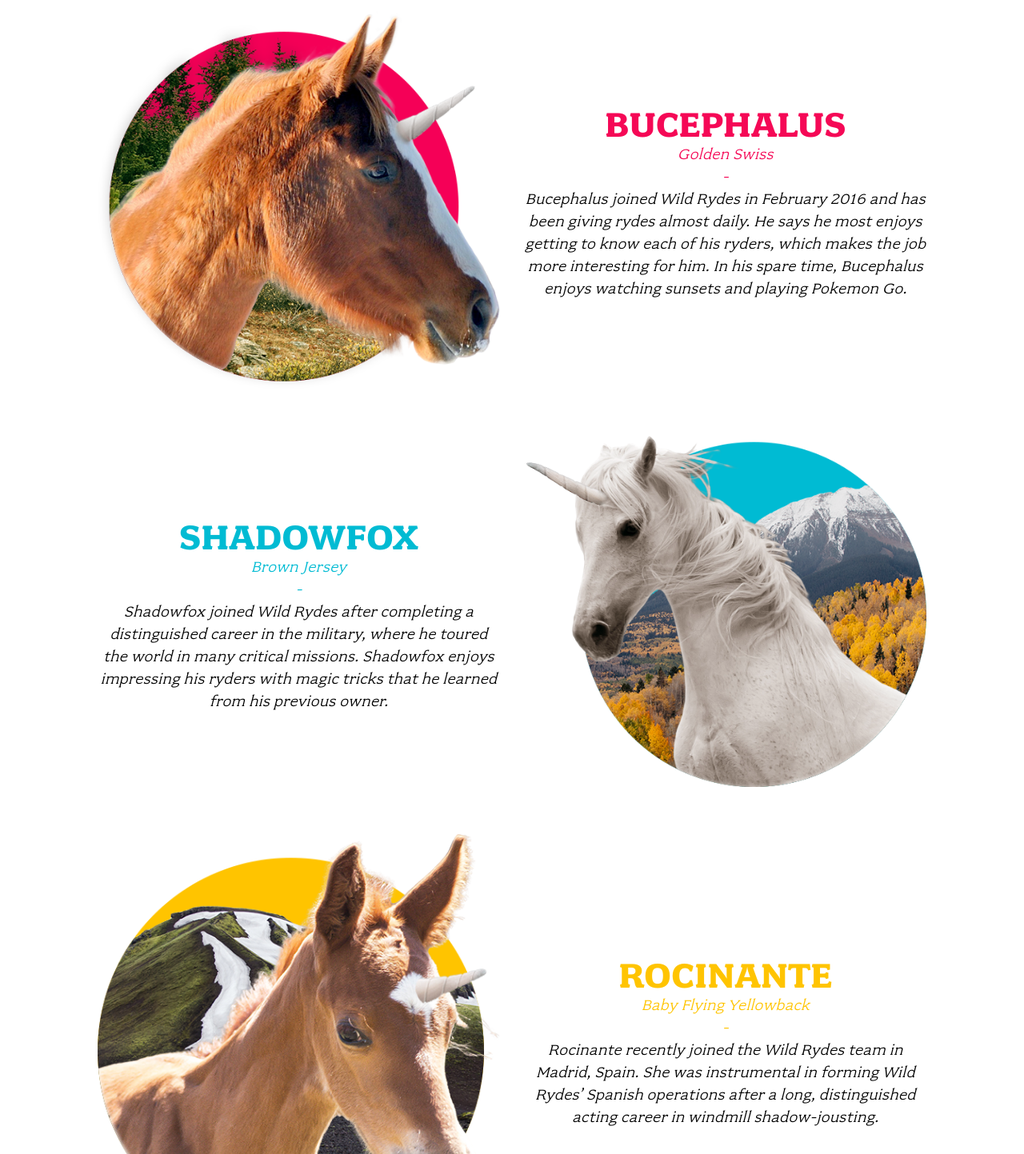
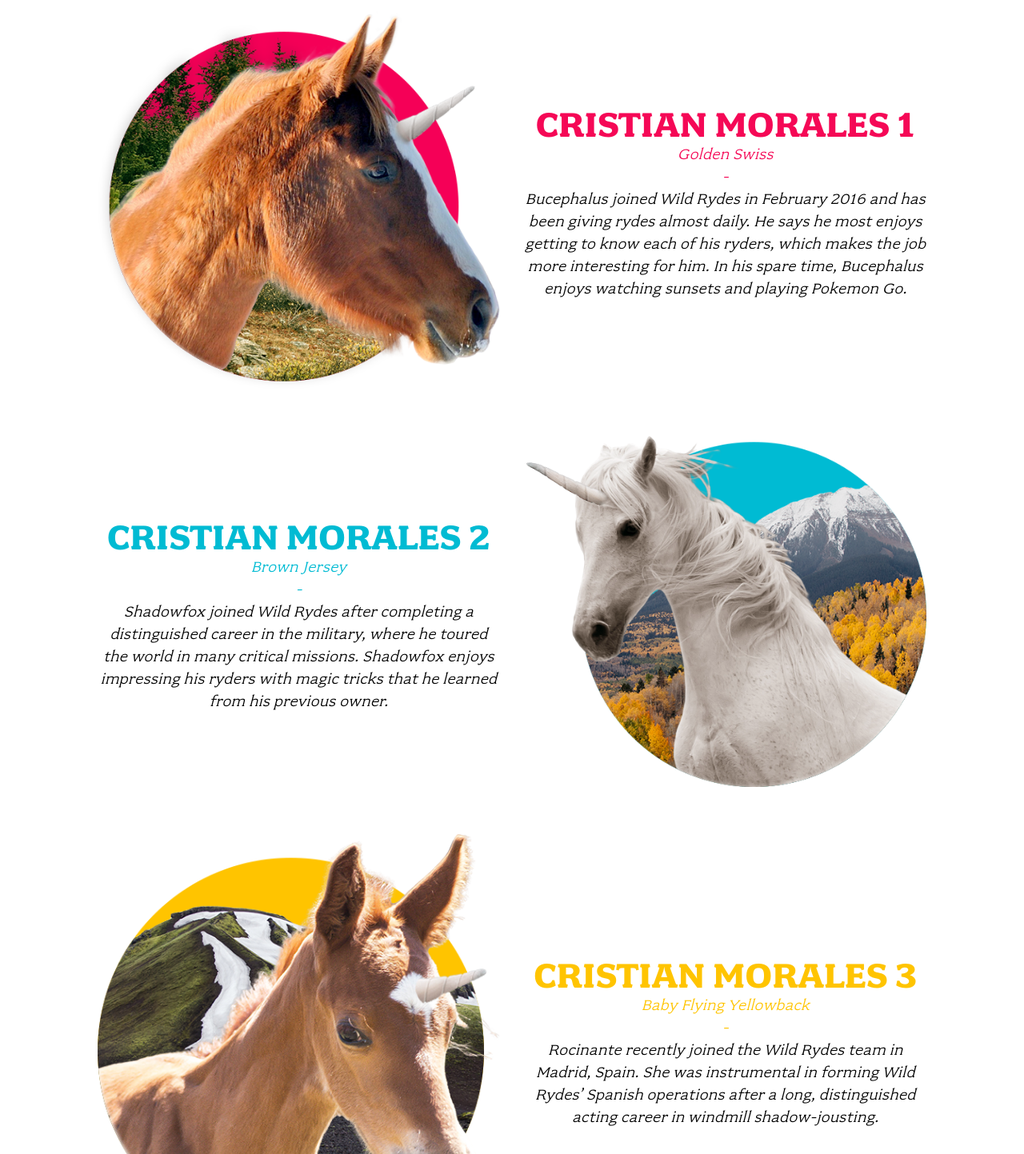
Before and after one commit to Cristian-Morales2/wildrydes-site, a plain HTML site: page unicorns.html in a window 1280 px wide. Shown: the part 860-2303 px from the top of the page at 80% size. Drawn offline with Linux system fonts and the light colour scheme.

Commit message:
Update unicorns.html: changed names of unicorns

```diff
--- a/unicorns.html
+++ b/unicorns.html
@@ -55,7 +55,7 @@
         </div>
 
         <div class="columns medium-7 large-6 xlarge-5 xxlarge-4">
-          <h2 class="title">Bucephalus</h2>
+          <h2 class="title">Cristian Morales 1</h2>
           <div class="subtitle">Golden Swiss</div>
           <p class="content">
             Bucephalus joined Wild Rydes in February 2016 and has been giving rydes almost daily. He says he most enjoys getting to know each of his ryders, which makes the job more interesting for him. In his spare time, Bucephalus enjoys watching sunsets and playing Pokemon Go.
@@ -71,7 +71,7 @@
         </div>
 
         <div class="columns medium-7 medium-pull-5 large-6 large-pull-6 xlarge-5 xlarge-pull-5 xxlarge-4 xxlarge-offset-1">
-          <h2 class="title">Shadowfox</h2>
+          <h2 class="title">Cristian Morales 2</h2>
           <div class="subtitle">Brown Jersey</div>
           <p class="content">
             Shadowfox joined Wild Rydes after completing a distinguished career in the military, where he toured the world in many critical missions. Shadowfox enjoys impressing his ryders with magic tricks that he learned from his previous owner.
@@ -87,7 +87,7 @@
         </div>
 
         <div class="columns medium-7 large-6 xlarge-5 xxlarge-4">
-          <h2 class="title">Rocinante</h2>
+          <h2 class="title">Cristian Morales 3</h2>
           <div class="subtitle">Baby Flying Yellowback</div>
           <p class="content">
             Rocinante recently joined the Wild Rydes team in Madrid, Spain. She was instrumental in forming Wild Rydes’ Spanish operations after a long, distinguished acting career in windmill shadow-jousting.
```
